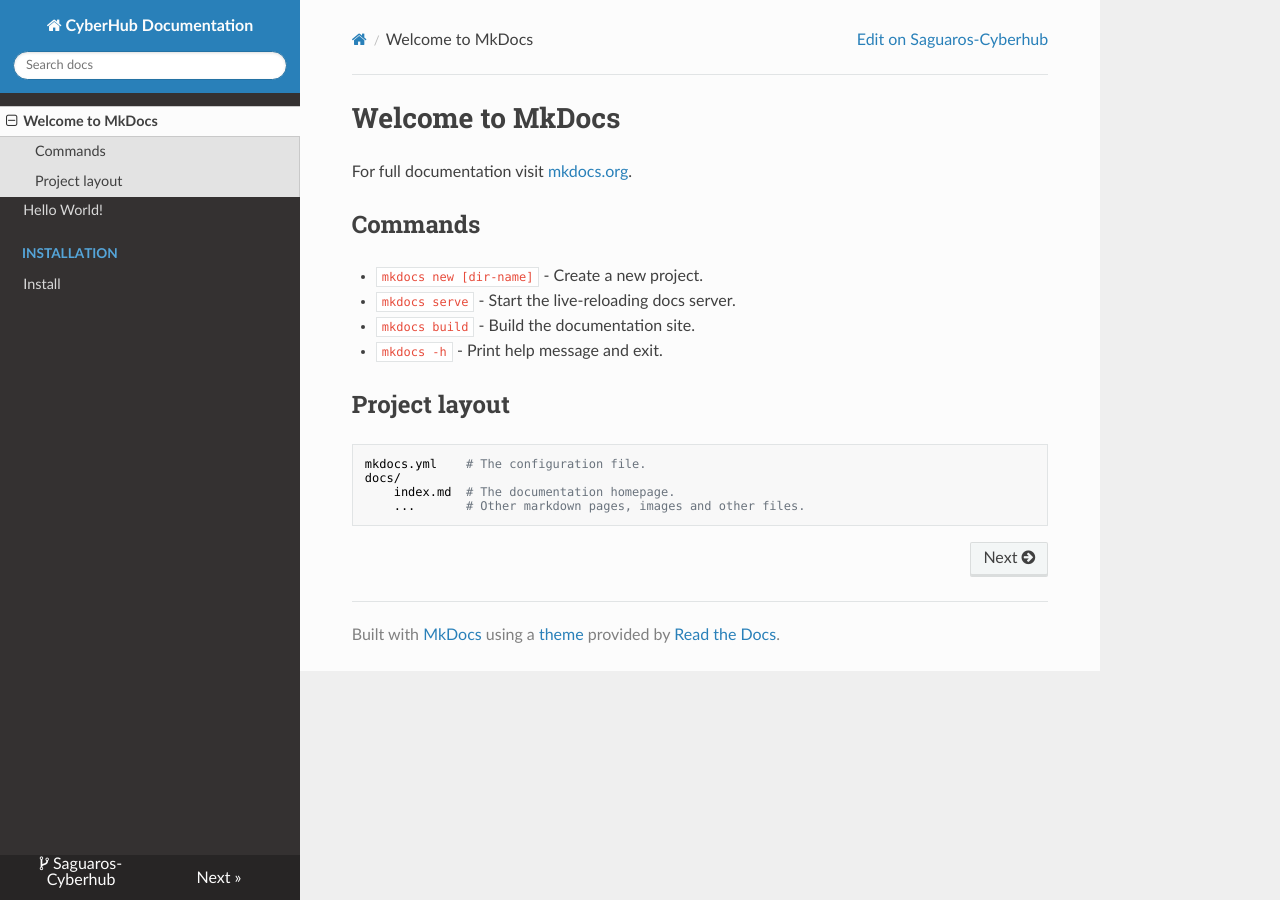
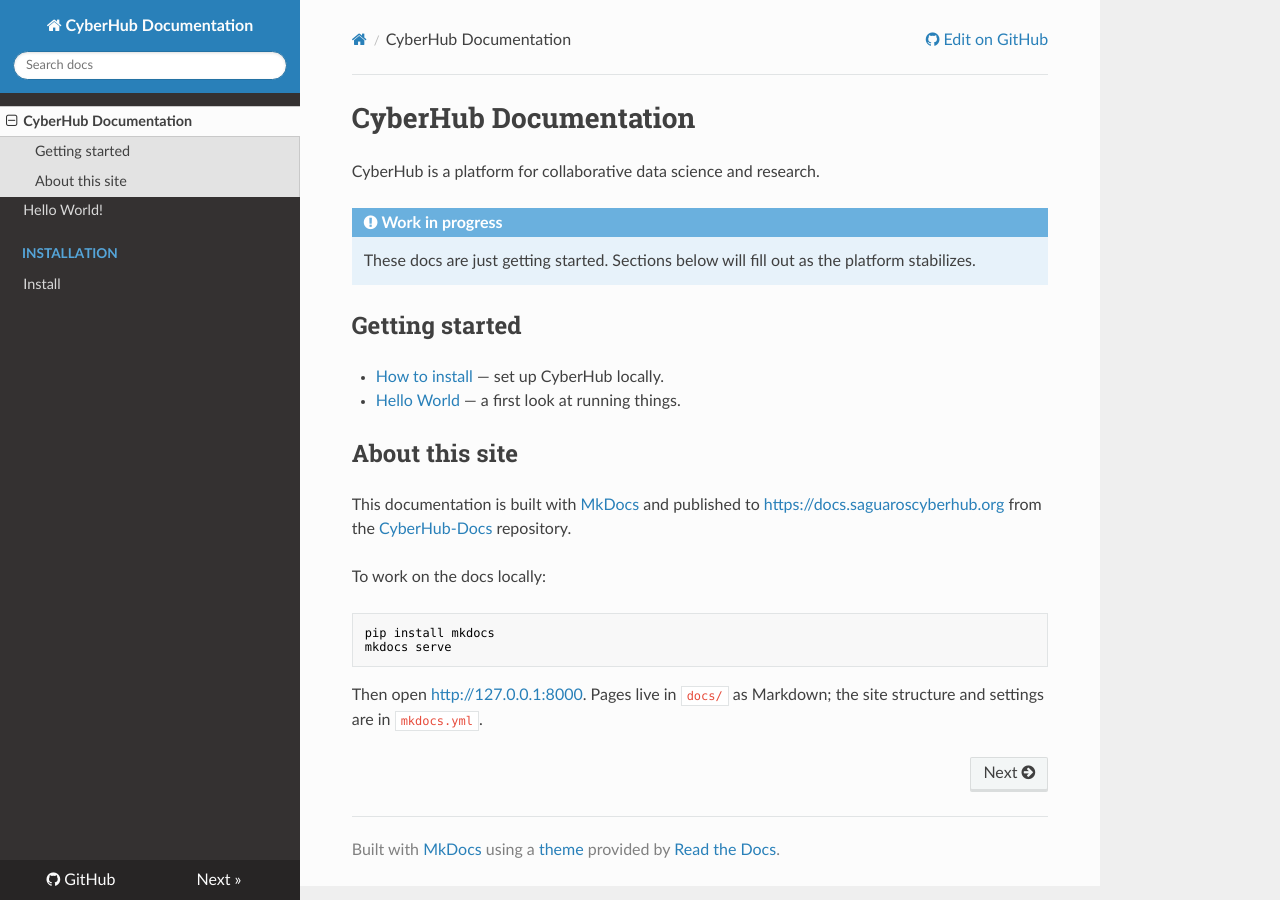
Before and after one commit to Saguaros-CyberHub/CyberHub-Docs, an MkDocs documentation site: the page built from docs/index.md, in a window 1280 px wide. Built offline with MkDocs 1.6.1, drawn with Linux system fonts in a browser that asks for light colours; nearby versions of some CDN libraries.

Commit message:
Update documentation structure and configuration for MkDocs

````diff
--- a/docs/index.md
+++ b/docs/index.md
@@ -1,17 +1,28 @@
-# Welcome to MkDocs
+# CyberHub Documentation
 
-For full documentation visit [mkdocs.org](https://www.mkdocs.org).
+CyberHub is a platform for collaborative data science and research.
 
-## Commands
+!!! note "Work in progress"
+    These docs are just getting started. Sections below will fill out as the
+    platform stabilizes.
 
-* `mkdocs new [dir-name]` - Create a new project.
-* `mkdocs serve` - Start the live-reloading docs server.
-* `mkdocs build` - Build the documentation site.
-* `mkdocs -h` - Print help message and exit.
+## Getting started
 
-## Project layout
+- [How to install](Installation/how_to_install.md) — set up CyberHub locally.
+- [Hello World](hello_world.md) — a first look at running things.
 
-    mkdocs.yml    # The configuration file.
-    docs/
-        index.md  # The documentation homepage.
-        ...       # Other markdown pages, images and other files.
+## About this site
+
+This documentation is built with [MkDocs](https://www.mkdocs.org) and published
+to <https://docs.saguaroscyberhub.org> from the
+[CyberHub-Docs](https://github.com/Saguaros-CyberHub/CyberHub-Docs) repository.
+
+To work on the docs locally:
+
+```bash
+pip install mkdocs
+mkdocs serve
+```
+
+Then open <http://127.0.0.1:8000>. Pages live in `docs/` as Markdown; the site
+structure and settings are in `mkdocs.yml`.
--- a/mkdocs.yml
+++ b/mkdocs.yml
@@ -2,9 +2,12 @@ site_name: CyberHub Documentation
 site_description: Documentation for the CyberHub, a platform for collaborative data science and research.
 site_url: https://docs.saguaroscyberhub.org
 
-repo_url: https://saguaros-cyberhub.github.io/CyberHub-Docs/
-edit_uri: edit/master/docs/docs
+repo_url: https://github.com/Saguaros-CyberHub/CyberHub-Docs
+edit_uri: edit/main/docs
 
 ### Build settings ###
 
 theme: readthedocs
+
+markdown_extensions:
+  - admonition
````
Also changed, not shown: 1 other file.
